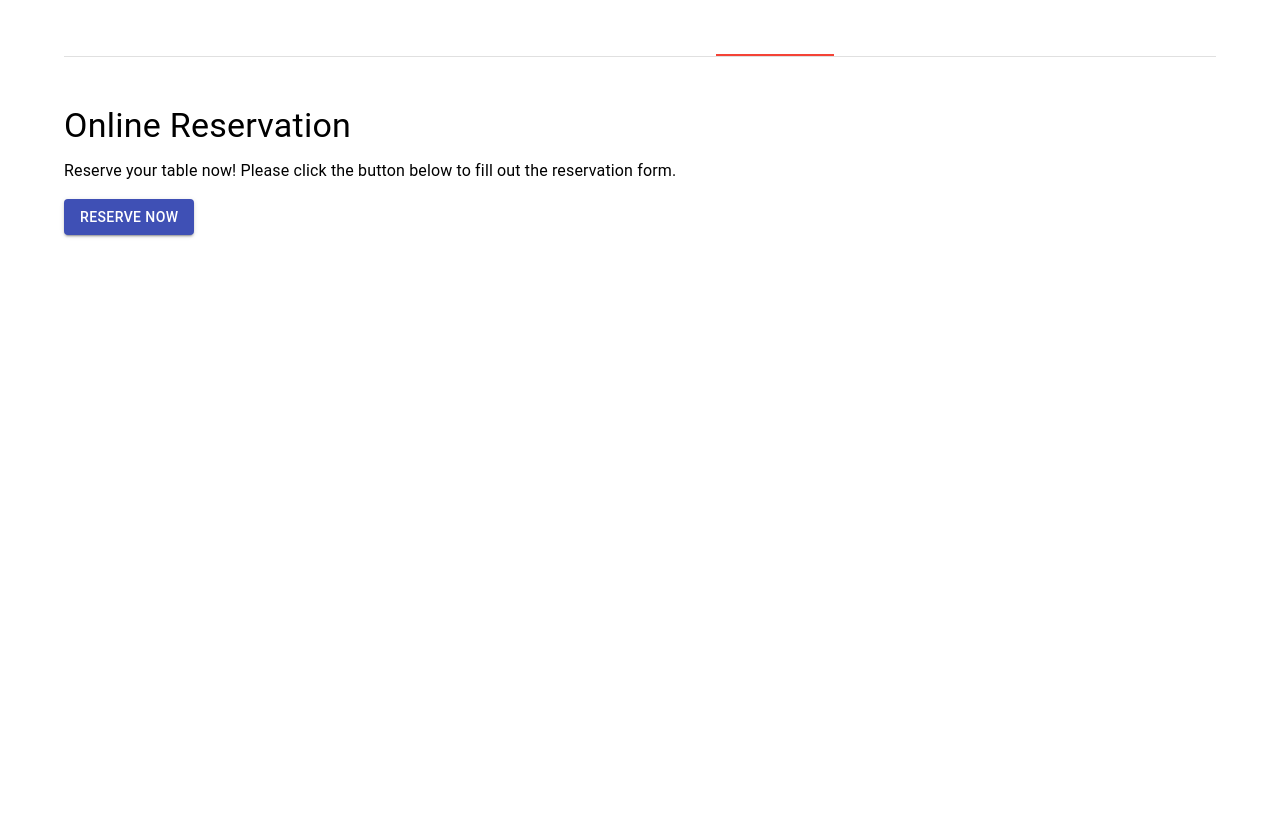
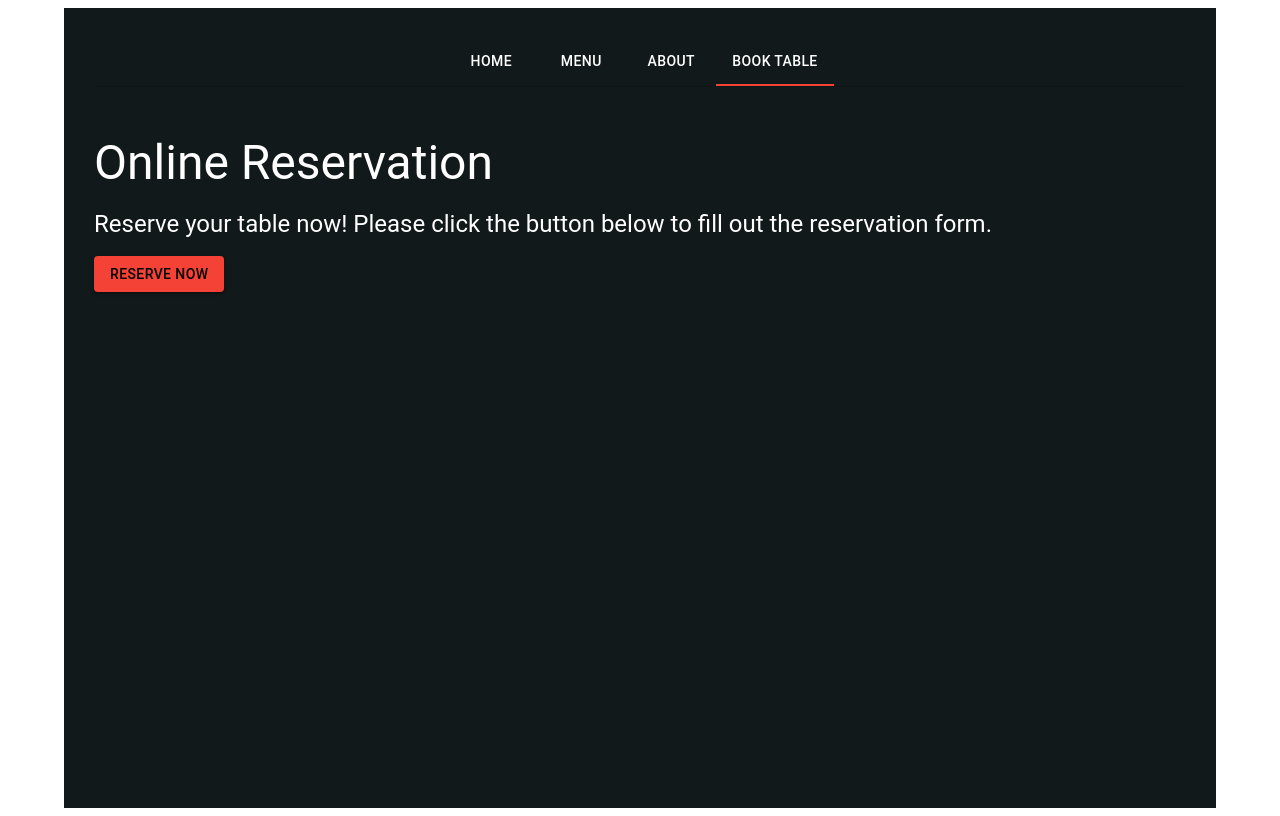
Before and after one commit to htipu/pcrestaurant, a React (Create React App) app: page /reservation in a window 1280 px wide. Built offline with nearby package versions, Linux system fonts and the light colour scheme.

Commit message:
buncha changes js ask me

```diff
--- a/src/AboutUs.css
+++ b/src/AboutUs.css
@@ -12,7 +12,7 @@
 }
 
 .bio {
-    background-color: rgba(241, 69, 69);
+    background-color: rgb(226, 154, 154);
     color: white;
     font-family:'Segoe UI', Tahoma, Geneva, Verdana, sans-serif;
 
--- a/src/AboutUs.js
+++ b/src/AboutUs.js
@@ -2,6 +2,7 @@ import React from 'react';
 import { Typography, Box} from '@mui/material';
 import './AboutUs.css';
 import TimImage from './images/Tim.jpg';
+import Pluh from "./images/pluh-modified.png";
 import BasicTabs from './Tabs';
 
 function AboutUs() {
@@ -13,25 +14,25 @@ function AboutUs() {
 
   return (
     <><Box sx={{
-      backgroundColor: '#f14545'
+      backgroundColor: '#11191b'
     }}>
       <BasicTabs></BasicTabs>
       <Typography id = 'Header' variant="h1" gutterBottom color='white'>
         About Us
       </Typography>
-    </Box>
     <Box>
-    <Typography id = 'Header' variant="h3" gutterBottom color='black'>
+    <Typography id = 'Header' variant="h3" gutterBottom color='white'>
         Team HTML
       </Typography>
+      </Box>
       <div style = {{display: 'grid', gridTemplateColumns: 'repeat(2, 1fr)', textAlign: 'center', gridGap: '50px'}}>
         <div class = 'bio'>
             <Typography variant="h4" paragraph>
               Hamid
             </Typography>
-
+            <ImageDisplay src = {Pluh} alt = 'Tim'></ImageDisplay>
             <Typography variant="p" paragraph>
-              Hamid - Write your bio here.
+              I'm Hamid Tipu, a 2nd year Computer Science student from Wappingers Falls who's interested in being a productive member of society. Currently, I've been honing my skills by sleeping, watching shows, and generally wasting time or finding new ways to waste time. Thank you for visiting our website!
             </Typography>
           </div>
           <div class = 'bio'>
--- a/src/Menus.js
+++ b/src/Menus.js
@@ -1,9 +1,10 @@
 import React from 'react';
-import { Card, CardContent, CardMedia, Typography, Divider, CardActionArea } from '@mui/material';
-import menuItems from './MenuItems'; // Adjust the path as needed
+import { Box, Card, CardContent, CardMedia, Typography, Divider, CardActionArea } from '@mui/material';
+import menuItems from './MenuItems';
 import BasicTabs from './Tabs';
 
 const Menu = () => {
+
   const renderCategory = (category) => {
     const containerStyle = {
       display: 'flex',
@@ -20,7 +21,7 @@ const Menu = () => {
 
     return (
       <div style={{ marginBottom: 20 }}>
-        <Typography variant="h4" sx={{ marginBottom: 2}}>
+        <Typography variant="h4" sx={{ marginBottom: 2, color: "white" }}>
           {category}
         </Typography>
         <Divider sx={{ marginBottom: 2 }} />
@@ -37,7 +38,7 @@ const Menu = () => {
                     alt={item.name}
                   />
                   <CardContent>
-                  <Typography variant="h6"> {item.name} </Typography>
+                    <Typography variant="h6">{item.name}</Typography>
                     <Typography variant="body2" color="text.secondary">
                       {item.description}
                     </Typography>
@@ -54,14 +55,13 @@ const Menu = () => {
   };
 
   return (
-    <div>
-        <BasicTabs>
-        </BasicTabs>
+    <Box sx={{ backgroundColor: "#11191b", minHeight: "100vh", width: "100%", margin: 0, padding: 0}}>
+      <BasicTabs />
       {renderCategory("Main Dishes")}
       {renderCategory("Sides")}
       {renderCategory("Drinks")}
       {renderCategory("Desserts")}
-    </div>
+    </Box>
   );
 };
 
--- a/src/Reservation.js
+++ b/src/Reservation.js
@@ -5,17 +5,19 @@ import BasicTabs from './Tabs';
 
 function Reservation() {
   return (
-    <Box style={{ padding: '0px' }}>
+    <Box sx={{ backgroundColor: "#11191b", minHeight: "100vh", width: "100%", margin: 0, padding: 0}}>
+    <Box style={{ padding: '30px'}}>
       <BasicTabs></BasicTabs>
-      <Typography variant="h4" gutterBottom>
+      <Typography variant="h3" gutterBottom color="white">
         Online Reservation
       </Typography>
-      <Typography variant="body1" paragraph>
+      <Typography variant="h5" paragraph color="white">
         Reserve your table now! Please click the button below to fill out the reservation form.
       </Typography>
-      <Button variant="contained" color="primary" href="https://forms.gle/Cbz1ynNmz6xZXJQt9" target="_blank">
+      <Button variant="contained" color="secondary" href="https://forms.gle/Cbz1ynNmz6xZXJQt9" target="_blank">
         Reserve Now
       </Button>
+    </Box>
     </Box>
   );
 }
```
Also changed, not shown: src/images/pluh-modified.png (added). Lines whose indentation alone changed are shown as unchanged.
